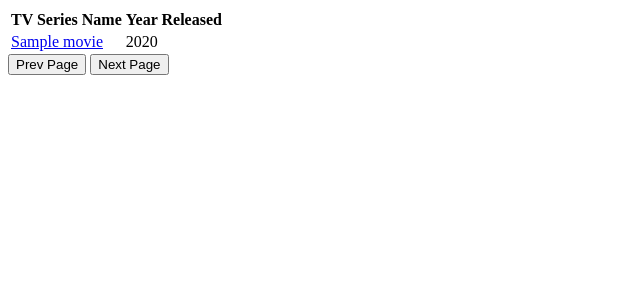
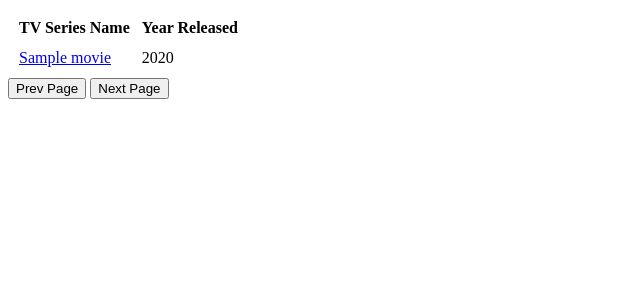
Before and after one commit to Yusuf-Siddiqui-08/Movie-and-TV-Show-Streamer, a Flask app: template templates/searchTvResults.html in a window 1280 px wide. Shown: the top 300 px of the page, without its empty margins (0-640 px from the left). Run offline with Flask 3, Linux system fonts and the light colour scheme; the template is opened without the code that fills it: most values are stand-ins (such as "Sample title", 1, 10 or a date in 2020).

Commit message:
fixed styling on tv results table

```diff
--- a/templates/searchTvResults.html
+++ b/templates/searchTvResults.html
@@ -1,6 +1,13 @@
 <!DOCTYPE html>
 <html lang="en">
   <style>
+    .search-result-table {
+      border-collapse: seperate;
+      border-spacing:10px;
+    }
+    .movie-name {
+      border-right: 5px solid black
+    }
   </style>
   <script>
     let nextPage = {{ page }} + 1;
```
